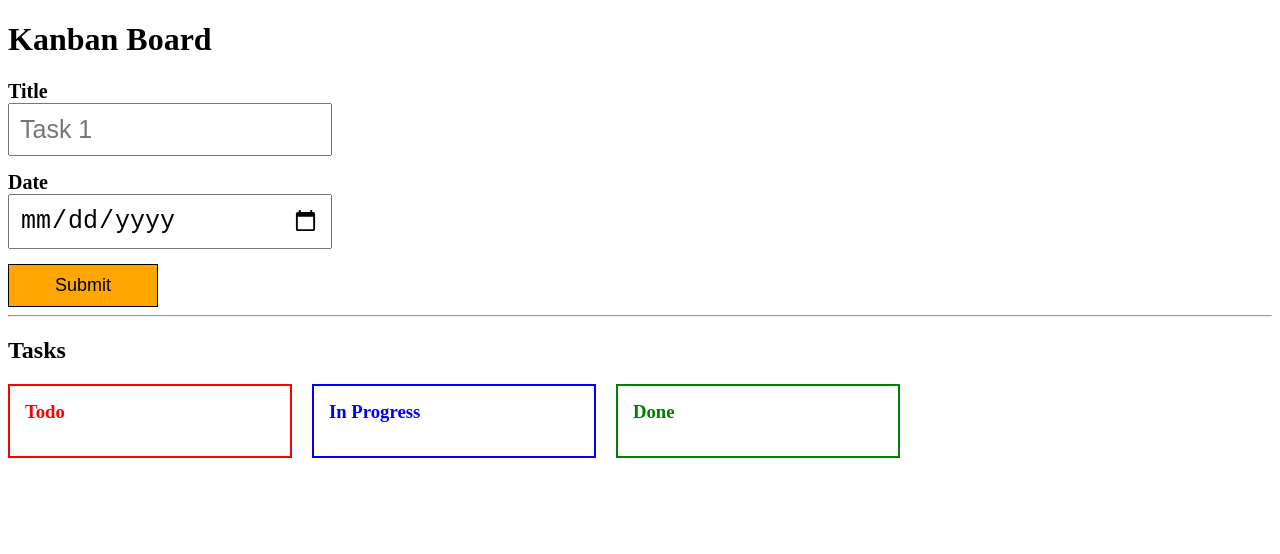
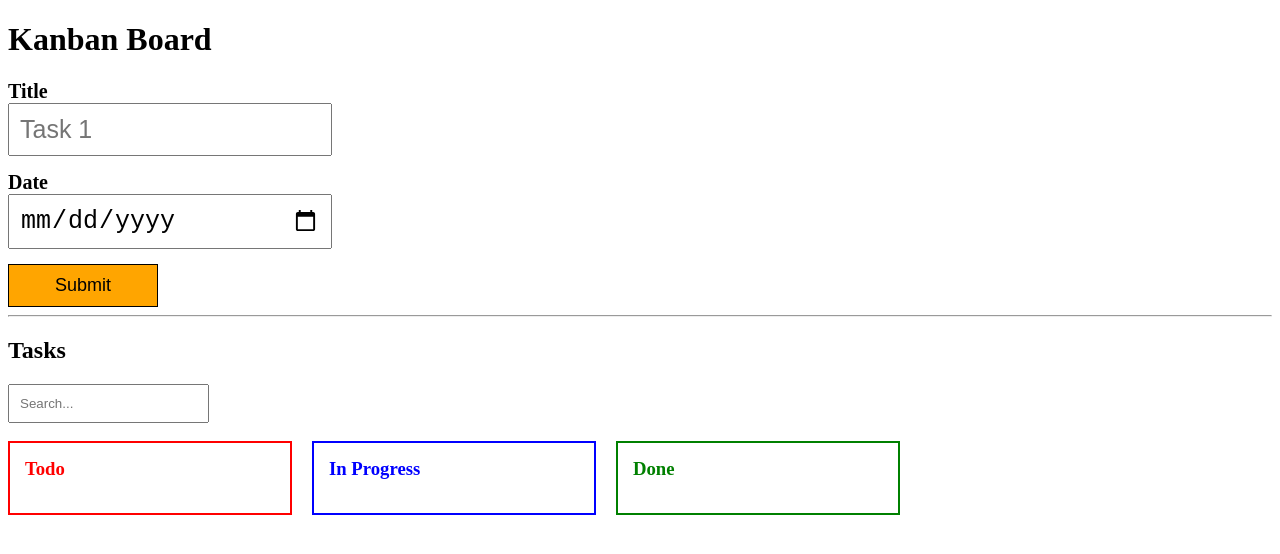
Before and after one commit to info-vivekranjan/react-problems-1, a Next.js app: page /kanban-board in a window 1280 px wide. Shown: the top 554 px of the page. Built offline with nearby package versions, Linux system fonts and the light colour scheme.

Commit message:
Added search to Kanban

```diff
--- a/src/app/kanban-board/page.tsx
+++ b/src/app/kanban-board/page.tsx
@@ -8,6 +8,7 @@ import {
   taskColumn,
 } from "./kanbanType";
 import TaskComp from "./TaskComp";
+import { useDebounce } from "@/hooks/useDebounce";
 
 export default function KanbanBoard() {
   const [formInput, setFormInput] = useState({
@@ -31,6 +32,8 @@ export default function KanbanBoard() {
       throw new Error("Error while parsing the task");
     }
   });
+  const [search, setSearch] = useState("");
+  const debouncedSearch = useDebounce(search);
 
   const handleChange = (e: React.ChangeEvent<HTMLInputElement>) => {
     const { name, value } = e.target;
@@ -182,6 +185,15 @@ export default function KanbanBoard() {
       </form>
       <hr />
       <h2>Tasks</h2>
+      <input
+        type="text"
+        placeholder="Search..."
+        value={search}
+        onChange={(e) => setSearch(e.target.value)}
+        style={{ padding: "10px" }}
+      />
+      <br />
+      <br />
       <section
         style={{
           display: "flex",
@@ -202,6 +214,12 @@ export default function KanbanBoard() {
               </h3>
               {task
                 .filter((item) => item.status === column.statusType)
+                .filter((item) =>
+                  item.title
+                    .trim()
+                    .toLowerCase()
+                    .includes(debouncedSearch.trim().toLowerCase()),
+                )
                 .map((taskItem) => {
                   return (
                     <TaskComp
```
